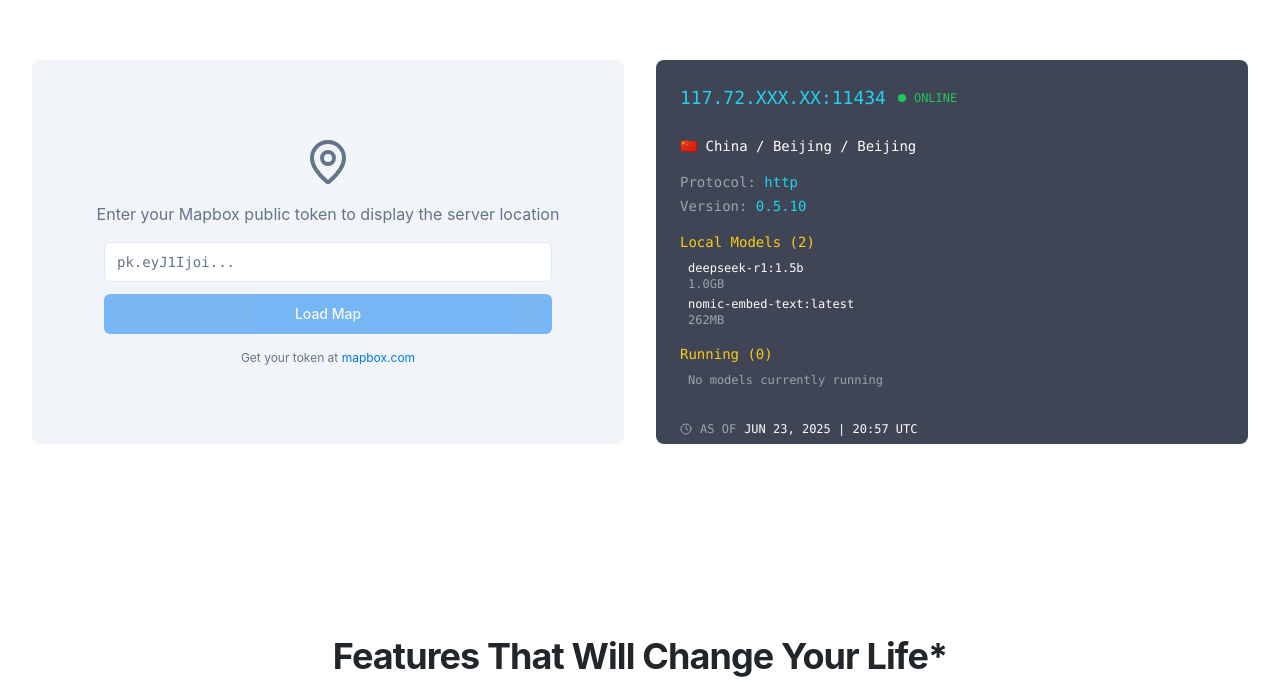
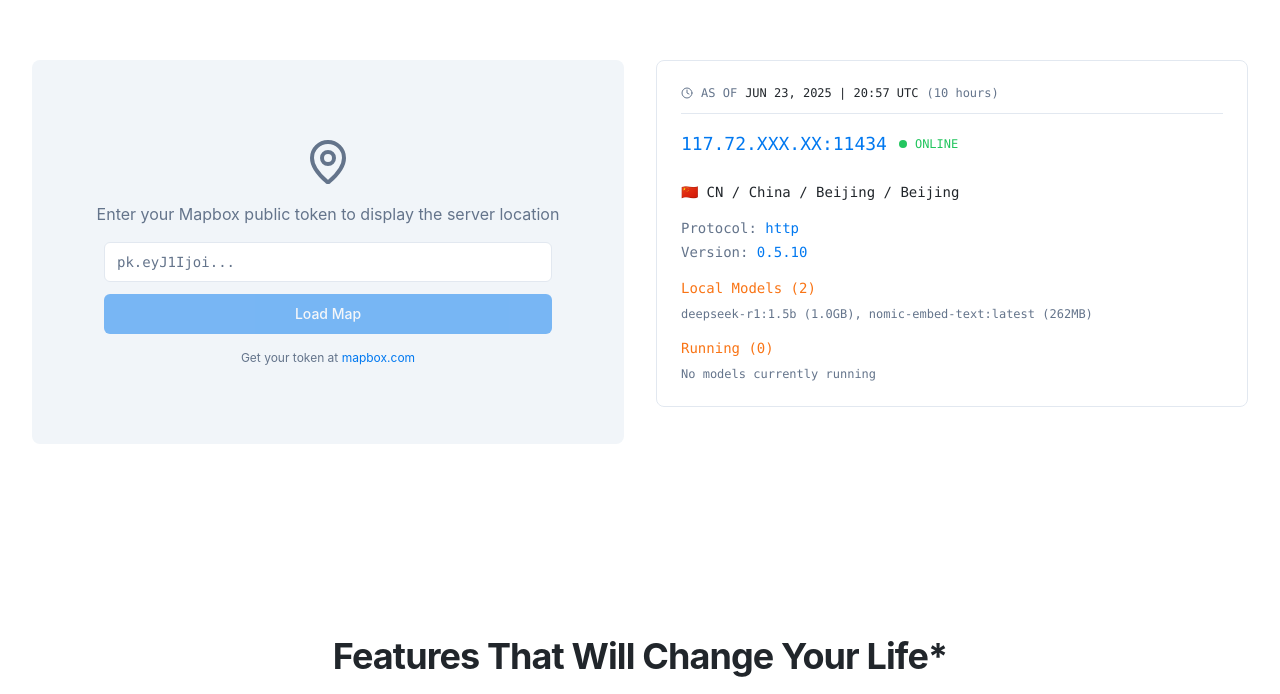
Before and after one commit to nileshevrywhr/sarcastic-react-starter-kit, a React (Vite) app: page / in a window 1280 px wide. Shown: the part 787-1481 px from the top of the page. Built offline with nearby package versions, Linux system fonts and the light colour scheme.

Commit message:
Fix: LocationInfo panel theme adaptation
Adjusted LocationInfo panel to adapt to light and dark themes, ensuring proper transparency and visual consistency.
- Edited `src/components/LocationInfo.tsx`

```diff
--- a/src/components/LocationInfo.tsx
+++ b/src/components/LocationInfo.tsx
@@ -77,11 +77,21 @@ const LocationInfo = () => {
         />
 
         {/* Server Information */}
-        <div className="bg-slate-900/80 dark:bg-slate-900/90 backdrop-blur-sm text-white p-6 rounded-lg font-mono text-sm h-96 overflow-y-auto">
+        <div className="bg-background/80 dark:bg-slate-900/80 backdrop-blur-sm border border-border text-foreground p-6 rounded-lg font-mono text-sm">
+          {/* Timestamp moved to top with age in parentheses */}
+          <div className="mb-4 pb-3 border-b border-border">
+            <div className="flex items-center gap-2 text-muted-foreground text-xs">
+              <Clock className="w-3 h-3" />
+              <span>AS OF</span>
+              <span className="text-foreground font-medium">{timestamp.formatted}</span>
+              <span className="text-muted-foreground">({serverData.age})</span>
+            </div>
+          </div>
+
           {/* Header with IP:Port and status */}
           <div className="mb-6">
             <div className="flex items-center gap-3 mb-2">
-              <span className="text-cyan-400 text-lg font-medium">
+              <span className="text-primary text-lg font-medium">
                 {serverData.ip}:{serverData.port}
               </span>
               <div className="flex items-center gap-2">
@@ -95,8 +105,8 @@ const LocationInfo = () => {
           <div className="mb-4">
             <div className="flex items-center gap-2 mb-1">
               <span className="text-blue-400">🇨🇳</span>
-              <span className="text-white">
-                {serverData.country_name} / {serverData.region} / {serverData.city}
+              <span className="text-foreground">
+                {serverData.country} / {serverData.country_name} / {serverData.region} / {serverData.city}
               </span>
             </div>
           </div>
@@ -104,47 +114,34 @@ const LocationInfo = () => {
           {/* Protocol and Version */}
           <div className="space-y-1 mb-4">
             <div>
-              <span className="text-gray-400">Protocol: </span>
-              <span className="text-cyan-400">{serverData.protocol}</span>
+              <span className="text-muted-foreground">Protocol: </span>
+              <span className="text-primary">{serverData.protocol}</span>
             </div>
             <div>
-              <span className="text-gray-400">Version: </span>
-              <span className="text-cyan-400">{serverData.version}</span>
+              <span className="text-muted-foreground">Version: </span>
+              <span className="text-primary">{serverData.version}</span>
             </div>
           </div>
 
-          {/* Models */}
+          {/* Models - all in one line */}
           <div className="mb-4">
-            <div className="text-yellow-400 mb-2">Local Models ({serverData.local.length})</div>
-            {serverData.local.map((model, index) => (
-              <div key={index} className="ml-2 mb-1 text-xs">
-                <div className="text-white">{model.name}</div>
-                <div className="text-gray-400">{formatSize(model.size)}</div>
-              </div>
-            ))}
+            <div className="text-accent mb-2">Local Models ({serverData.local.length})</div>
+            <div className="text-xs text-muted-foreground">
+              {serverData.local.map((model, index) => (
+                <span key={index}>
+                  {model.name} ({formatSize(model.size)})
+                  {index < serverData.local.length - 1 && ", "}
+                </span>
+              ))}
+            </div>
           </div>
 
           {/* Running Models */}
-          <div className="mb-4">
-            <div className="text-yellow-400 mb-2">Running ({serverData.running.length})</div>
+          <div>
+            <div className="text-accent mb-2">Running ({serverData.running.length})</div>
             {serverData.running.length === 0 && (
-              <div className="ml-2 text-gray-400 text-xs">No models currently running</div>
+              <div className="text-muted-foreground text-xs">No models currently running</div>
             )}
-          </div>
-
-          {/* Timestamps */}
-          <div className="border-t border-gray-700 pt-4 space-y-3 text-xs">
-            {/* Redesigned timestamp */}
-            <div className="flex items-center gap-2 text-gray-400">
-              <Clock className="w-3 h-3" />
-              <span>AS OF</span>
-              <span className="text-white font-medium">{timestamp.formatted}</span>
-            </div>
-            <div className="text-gray-400">
-              <div>Age: {serverData.age}</div>
-              <div>Coordinates: {serverData.latitude}, {serverData.longitude}</div>
-              <div>Country code: {serverData.country}</div>
-            </div>
           </div>
         </div>
       </div>
```
